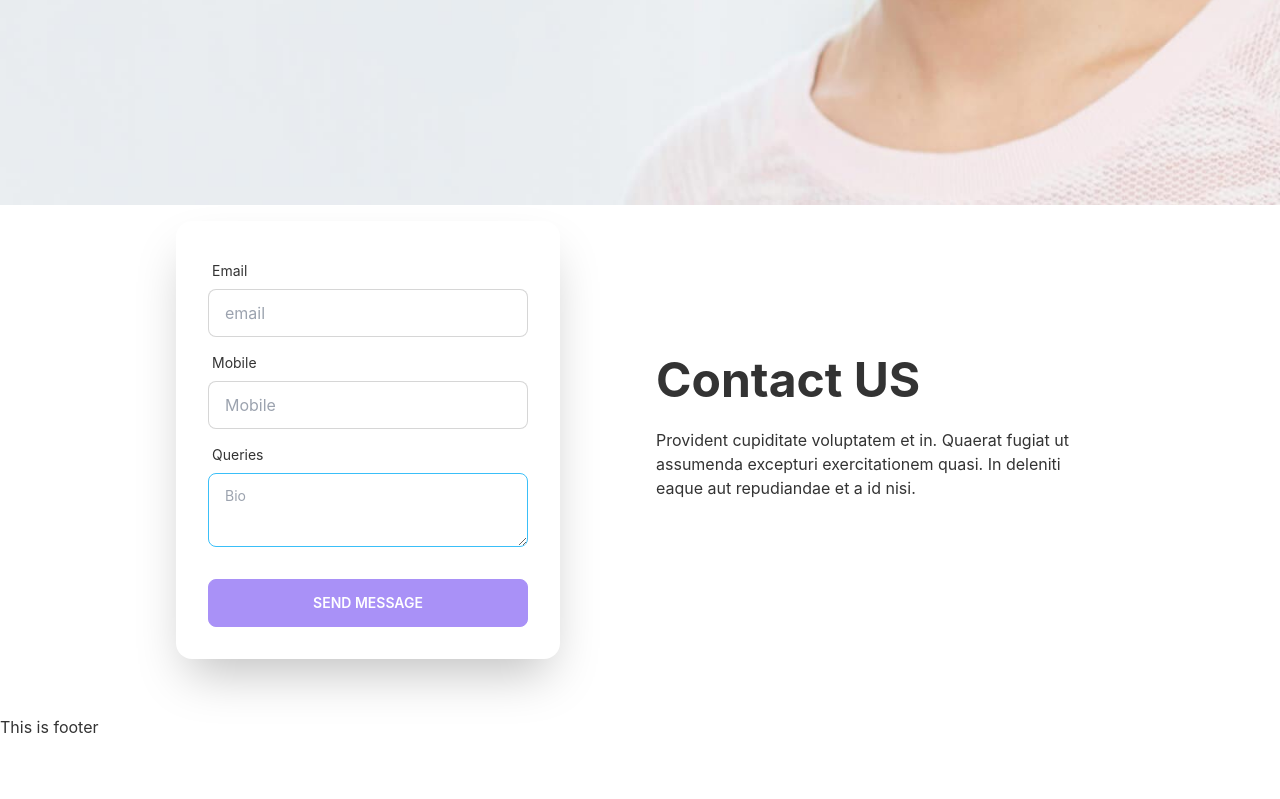
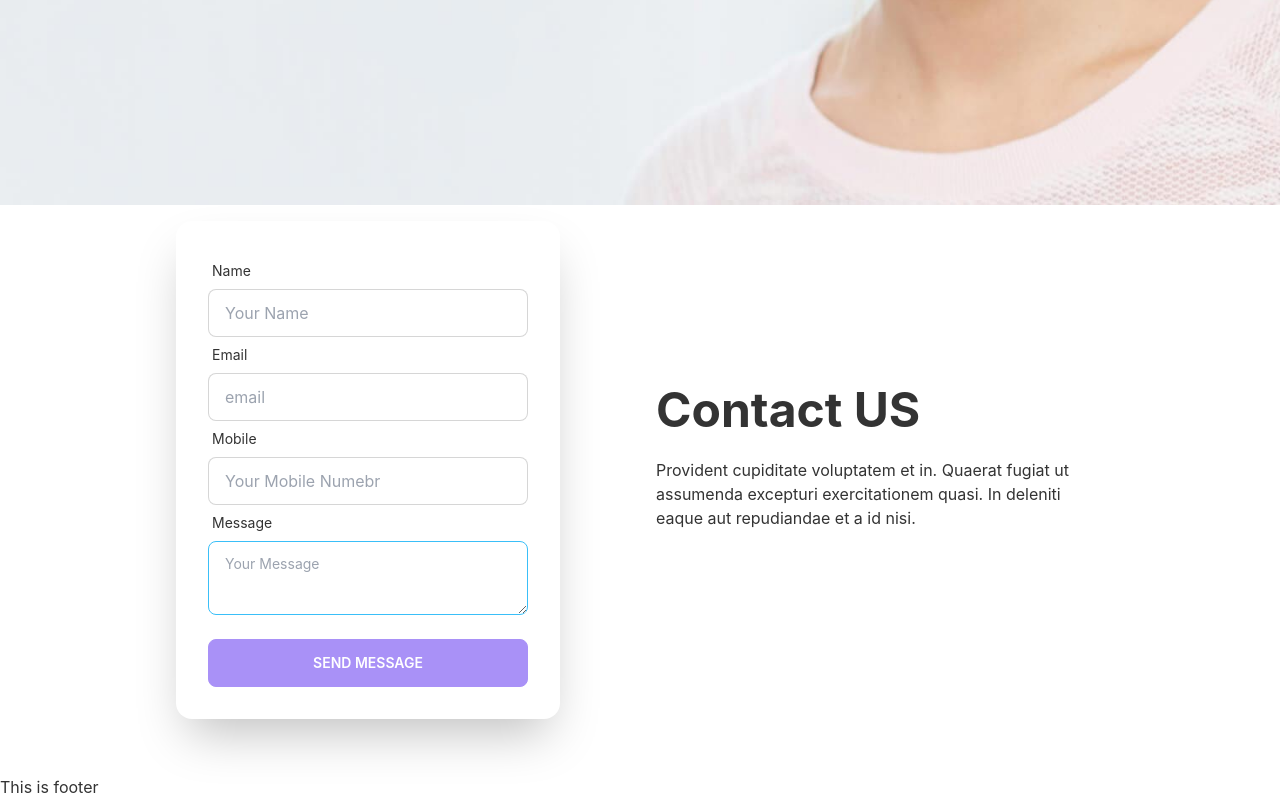
Before and after one commit to sayeef-rahman/sayeef-rahman-portfolio-website, a React (Create React App) app: page / in a window 1280 px wide. Shown: the part 659-1458 px from the top of the page. Before the commit the page ends 1398 px from the top, so only its background shows below. Built offline with nearby package versions, Linux system fonts and the light colour scheme.

Commit message:
contact us from email implemented

```diff
--- a/package.json
+++ b/package.json
@@ -7,6 +7,7 @@
     "@testing-library/react": "^13.3.0",
     "@testing-library/user-event": "^13.5.0",
     "daisyui": "^2.15.2",
+    "emailjs-com": "^3.2.0",
     "react": "^18.1.0",
     "react-dom": "^18.1.0",
     "react-router-dom": "^6.3.0",
--- a/src/Pages/Home/ContactUs.js
+++ b/src/Pages/Home/ContactUs.js
@@ -1,6 +1,26 @@
 import React from 'react';
+import emailjs from 'emailjs-com'
 
 const ContactUs = () => {
+    function sendEmail(e) {
+        e.preventDefault();
+        const name = e.target.name.value;
+        const email = e.target.email.value;
+        const mobile = e.target.mobile.value;
+        const message = e.target.message.value;
+
+        console.log(name, mobile, email, message);
+
+        emailjs.sendForm('service_g8sbfh5',
+            'template_dxr1ktu',
+            e.target,
+            '4kVPFcUi8ScF-1AY6'
+            ).then(res =>{
+                console.log(res);
+            }).catch(error =>{
+                console.log(error);
+            })
+    }
     return (
         <div className="hero bg-blend-lighten lg:w-3/4 mx-auto mb-10">
             <div className="hero-content flex-col lg:flex-row-reverse">
@@ -10,27 +30,35 @@ const ContactUs = () => {
                 </div>
                 <div className="card flex-shrink-0 w-full max-w-sm shadow-2xl bg-base-100">
                     <div className="card-body">
+                        <form onSubmit={sendEmail}>
+                            <div className="form-control">
+                                <label className="label">
+                                    <span className="label-text">Name</span>
+                                </label>
+                                <input type="text" placeholder="Your Name" name='name' className="input input-bordered" />
+                            </div>
                             <div className="form-control">
                                 <label className="label">
                                     <span className="label-text">Email</span>
                                 </label>
-                            <input type="text" placeholder="email" className="input input-bordered" />
+                                <input type="email" placeholder="email" name='email' className="input input-bordered" />
                             </div>
                             <div className="form-control">
                                 <label className="label">
                                     <span className="label-text">Mobile</span>
                                 </label>
-                            <input type="number" placeholder="Mobile" className="input input-bordered" />
+                                <input type="number" placeholder="Your Mobile Numebr" name='mobile' className="input input-bordered" />
                             </div>
                             <div className="form-control">
                                 <label className="label">
-                                <span className="label-text">Queries</span>
+                                    <span className="label-text">Message</span>
                                 </label>
-                            <textarea className="textarea textarea-info" placeholder="Bio"></textarea>
+                                <textarea className="textarea textarea-info" placeholder="Your Message" name='message'></textarea>
                             </div>
                             <div className="form-control mt-6">
-                            <button className="btn btn-primary text-white">SEND MESSAGE</button>
+                                <input className="btn btn-primary text-white" type="submit" value='SEND MESSAGE' />
                             </div>
+                        </form>
                     </div>
                 </div>
             </div>
--- a/src/Pages/Shared/Navbar.js
+++ b/src/Pages/Shared/Navbar.js
@@ -3,28 +3,25 @@ import logo from "../../assets/logo.png"
 
 const Navbar = () => {
     return (
-        <div class="navbar bg-base-100 lg:w-3/4 mx-auto sticky">
-            <div class="navbar-start">
-                <div class="dropdown">
-                    <label tabindex="0" class="btn btn-ghost lg:hidden">
-                        <svg xmlns="http://www.w3.org/2000/svg" class="h-5 w-5" fill="none" viewBox="0 0 24 24" stroke="currentColor"><path strokeLinecap="round" strokeLinejoin="round" strokeWidth="2" d="M4 6h16M4 12h8m-8 6h16" /></svg>
+        <div className="navbar bg-base-100 lg:w-3/4 mx-auto sticky">
+            <div className="navbar-start">
+                <div className="dropdown">
+                    <label tabIndex="0" className="btn btn-ghost lg:hidden">
+                        <svg xmlns="http://www.w3.org/2000/svg" className="h-5 w-5" fill="none" viewBox="0 0 24 24" stroke="currentColor"><path strokeLinecap="round" strokeLinejoin="round" strokeWidth="2" d="M4 6h16M4 12h8m-8 6h16" /></svg>
                     </label>
-                    <ul tabindex="0" class="menu menu-compact dropdown-content mt-3 p-2 shadow bg-base-100 rounded-box w-52">
+                    <ul tabIndex="0" className="menu menu-compact dropdown-content mt-3 p-2 shadow bg-base-100 rounded-box w-52">
                         <li><a>About</a></li>
                         <li><a>Resume</a></li>
                     </ul>
                 </div>
-                <a class="btn btn-ghost normal-case text-xl w-64"><img src={logo} alt="Sayeef Rahman" /> </a>
+                <a className="btn btn-ghost normal-case text-xl w-64"><img src={logo} alt="Sayeef Rahman" /> </a>
             </div>
-            <div class="navbar-end hidden lg:flex">
-                <ul class="menu menu-horizontal p-0">
+            <div className="navbar-end hidden lg:flex">
+                <ul className="menu menu-horizontal p-0">
                     <li><a>About</a></li>
                     <li><a>Resume</a></li>
                 </ul>
             </div>
-            {/* <div class="navbar-end">
-                <a class="btn">Get started</a>
-            </div> */}
         </div>
     );
 };
```
Also changed, not shown: public/manifest.json, 1 other file (tests, documents, lock files or other folders). Lines whose indentation alone changed are shown as unchanged.
